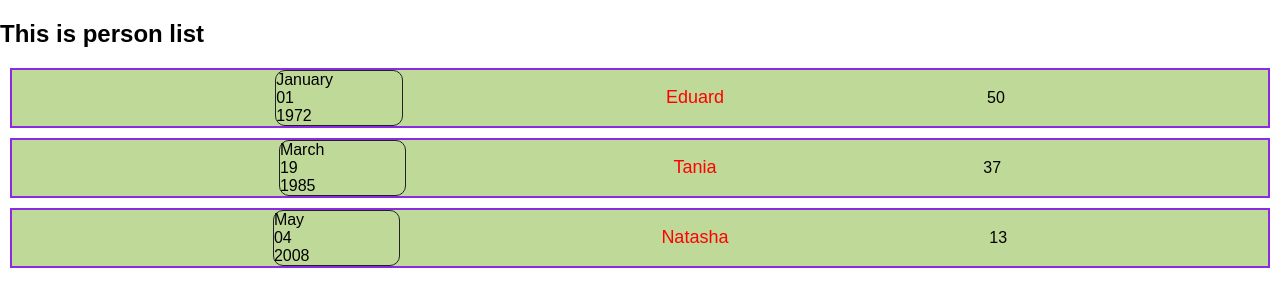
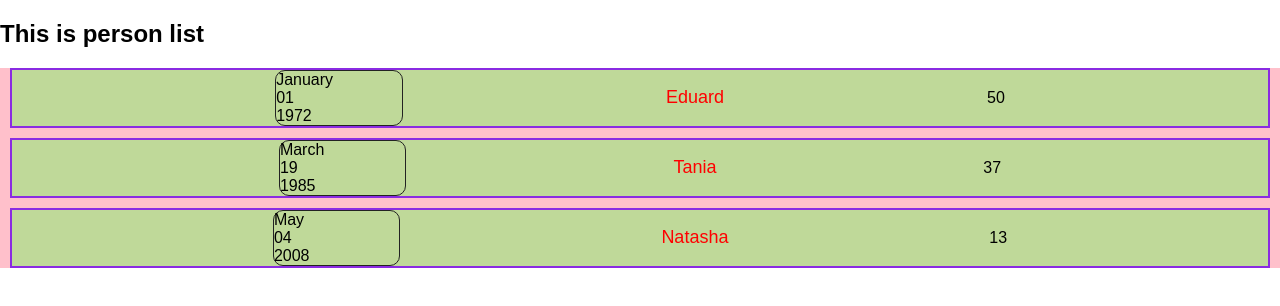
Before and after one commit to SivtsovaT/list, a React (Create React App) app: page / in a window 1280 px wide. Shown: the top 306 px of the page. Built offline with nearby package versions, Linux system fonts and the light colour scheme.

Commit message:
Created new project list:
- created a new component PersonItem;

```diff
--- a/src/App.js
+++ b/src/App.js
@@ -1,6 +1,7 @@
 import React from 'react';
 import './App.css';
 import Person from "./components/person-list/person";
+import PersonItem from "./components/person-list/person-list-item/PersonItem";
 
 const App = () => {
     const friend = [
@@ -30,9 +31,7 @@ const App = () => {
     return (
         <div>
             <h2>This is person list</h2>
-            <Person date={friend[0].date} name={friend[0].name} age={friend[0].age}></Person>
-            <Person date={friend[1].date} name={friend[1].name} age={friend[1].age}></Person>
-            <Person date={friend[2].date} name={friend[2].name} age={friend[2].age}></Person>
+            <PersonItem items={friend}></PersonItem>
         </div>
     );
 }
--- /dev/null
+++ b/src/components/person-list/person-list-item/PersonItem.css
@@ -0,0 +1,3 @@
+.list {
+    background-color: pink;
+}
--- /dev/null
+++ b/src/components/person-list/person-list-item/PersonItem.js
@@ -0,0 +1,15 @@
+import React from "react";
+import '../person-list-item/PersonItem.css';
+import Person from "../person";
+
+const PersonItem = (props) => {
+    return (
+        <div className="list">
+            <Person date={props.items[0].date} name={props.items[0].name} age={props.items[0].age}></Person>
+            <Person date={props.items[1].date} name={props.items[1].name} age={props.items[1].age}></Person>
+            <Person date={props.items[2].date} name={props.items[2].name} age={props.items[2].age}></Person>
+        </div>
+    )
+}
+
+export default PersonItem;
```
